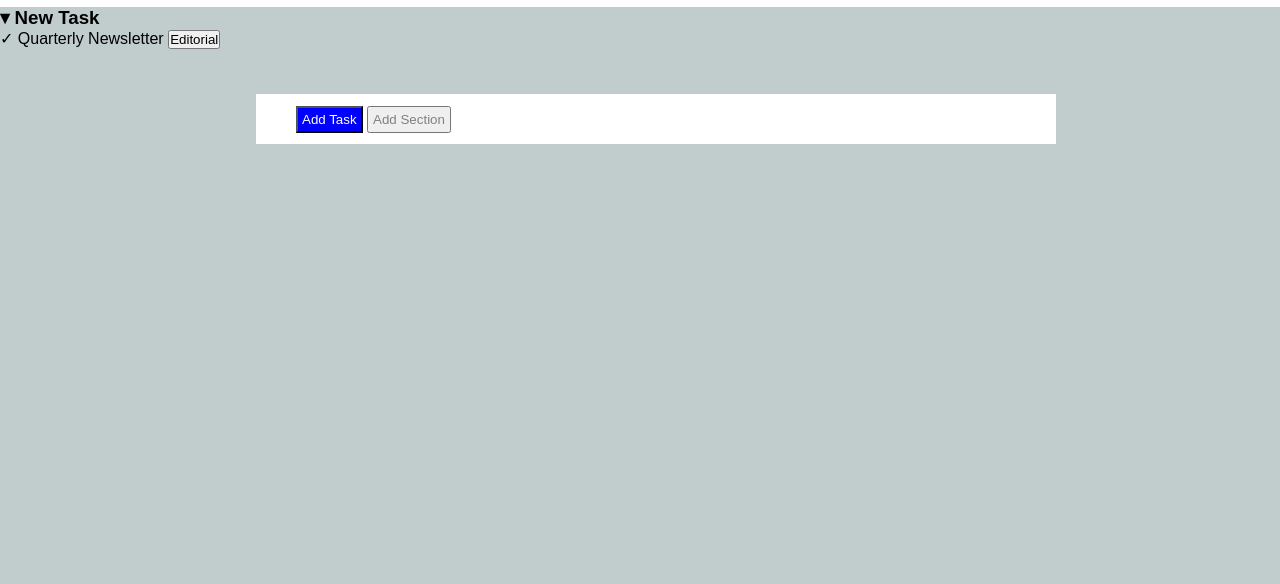
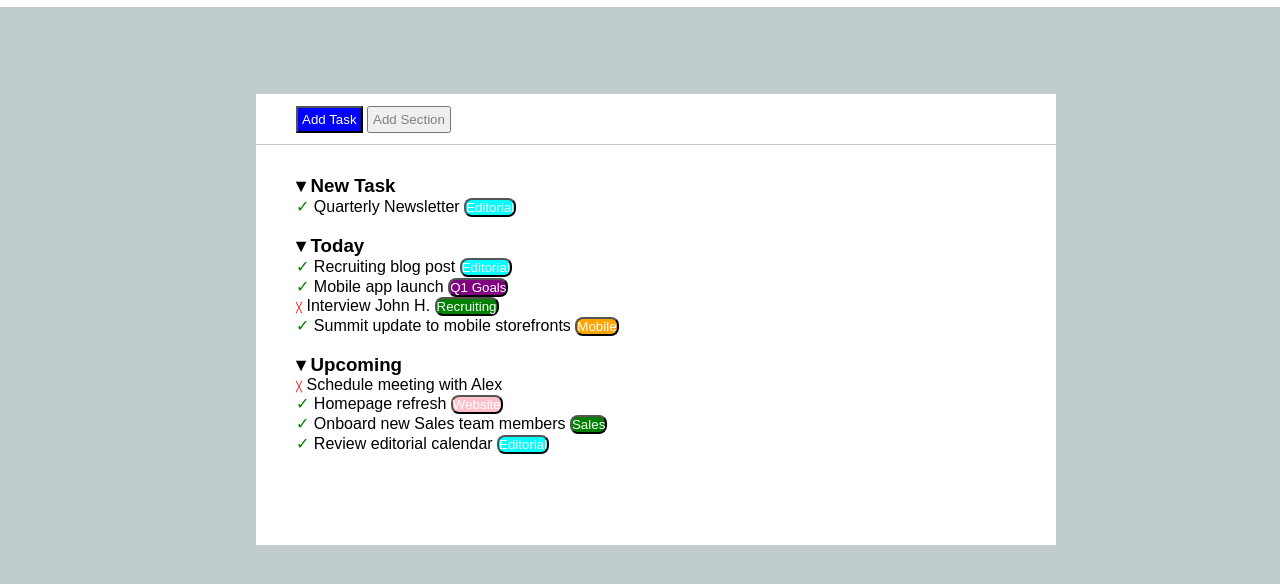
Before and after one commit to Ale28814/html-css-toboolist, a plain HTML site: page index.html in a window 1280 px wide. Shown: the part 66-650 px from the top of the page. Drawn offline with Linux system fonts and the light colour scheme.

Commit message:
end project

```diff
--- a/css/style.css
+++ b/css/style.css
@@ -29,10 +29,6 @@
 
 /*main content*/
 
-.button-todolist{
-
-}
-
 .todolist-button{
     background-color: white;
     width: 800px;
@@ -40,7 +36,6 @@
     position: absolute;
     top: 20%;
     left: 20%;
-    border-radius: 4px solid black;
     padding: 12px 0 0 40px;
 }
 
@@ -58,3 +53,64 @@ hr{
     color: grey;
     padding: 4px;
 }
+
+/*list item*/
+.todolist-item{
+    background-color: white;
+    width: 800px;
+    height: 400px;
+    position: absolute;
+    top: 20%;
+    left: 20%;
+    border-radius: 4px solid black;
+    padding: 30px 0 0 40px;
+    margin-top: 51px;
+}
+
+/*sign + button changes*/
+
+
+.check{
+    color: green;
+}
+
+.edit-btn{
+    background-color: aqua;
+    color: white;
+    border-radius: 8px;
+}
+
+.delete{
+    color: red;
+    font-size: 10px;
+}
+
+.goals-btn{
+    color: white;
+    background-color: purple;
+    border-radius: 8px;
+}
+
+.recr-btn{
+    color: white;
+    background-color: green;
+    border-radius: 8px;
+}
+
+.mob-btn{
+    color: white;
+    background-color: orange;
+    border-radius: 8px;
+}
+
+.web-btn{
+    color: white;
+    background-color: pink;
+    border-radius: 8px;
+}
+
+.sales-btn{
+    color: white;
+    background-color: green;
+    border-radius: 8px;
+}
--- a/index.html
+++ b/index.html
@@ -15,15 +15,31 @@
     </div>
 
 
-        <!--main content-->
-        <div class="todolist">
+        <!--button-->
+        <div>
             <section class="todolist-button">
                 <button class="task-button">Add Task</button>
                 <button class="section-button">Add Section</button>
             </section>
+        </div>
+
+        <!--list item-->
+        <div>
             <section class="todolist-item">
                 <h3>&blacktriangledown; New Task</h3>
-                <span>&check; Quarterly Newsletter <button>Editorial</button></span>
+                <p><span class="check">&check;</span> Quarterly Newsletter <button class="edit-btn">Editorial</button></p>
+                <br>
+                <h3>&blacktriangledown; Today</h3>
+                <p><span class="check">&check;</span> Recruiting blog post <button class="edit-btn">Editorial</button></p>
+                <p><span class="check">&check;</span> Mobile app launch <button class="goals-btn">Q1 Goals</button></p>
+                <p><span class="delete">&#9587;</span> Interview John H. <button class="recr-btn">Recruiting</button></p>
+                <p><span class="check">&check;</span> Summit update to mobile storefronts <button class="mob-btn">Mobile</button></p>
+                <br>
+                <h3>&blacktriangledown; Upcoming</h3>
+                <p><span class="delete">&#9587;</span> Schedule meeting with Alex</p>
+                <p><span class="check">&check;</span> Homepage refresh <button class="web-btn">Website</button></p>
+                <p><span class="check">&check;</span> Onboard new Sales team members <button class="sales-btn">Sales</button></p>
+                <p><span class="check">&check;</span> Review editorial calendar  <button class="edit-btn">Editorial</button></p>
             </section>
         </div>
 
```
